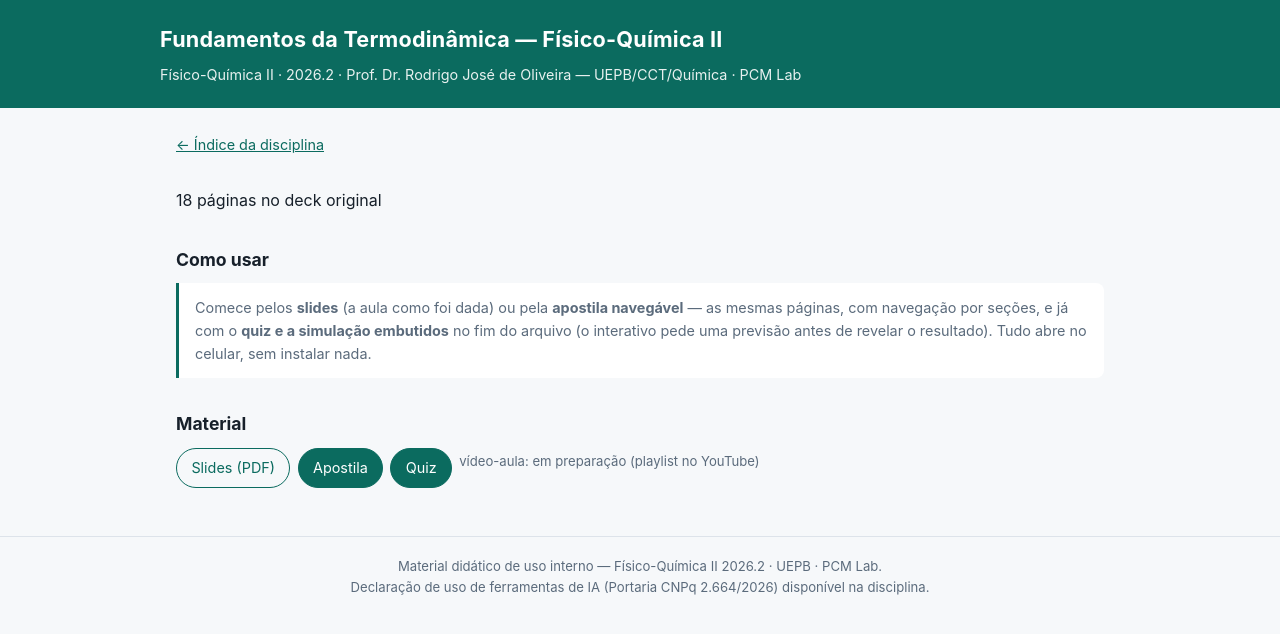
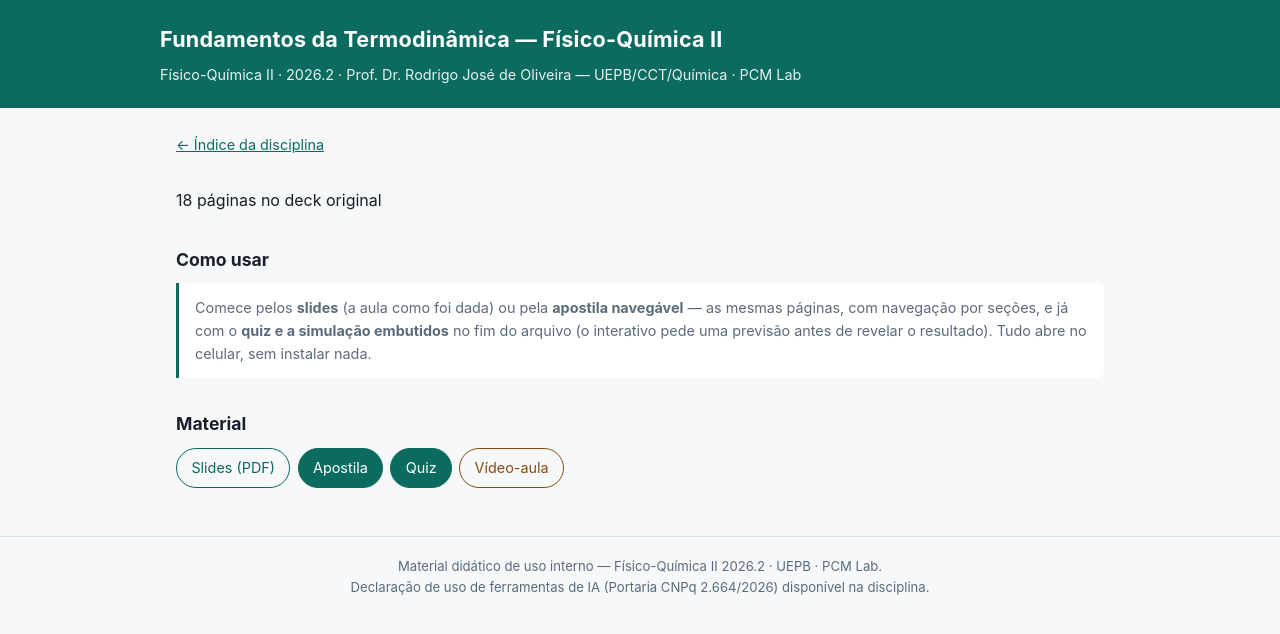
Before and after one commit to pcmlab-uepb/fq2-materiais, a plain HTML site: page aula1-fundamentos/index.html in a window 1280 px wide. Drawn offline with Linux system fonts and the light colour scheme.

Commit message:
video-aula: link da playlist dedicada no YouTube

```diff
--- a/aula1-fundamentos/index.html
+++ b/aula1-fundamentos/index.html
@@ -25,7 +25,7 @@
 <li><a href="slides.pdf" target="_blank">Slides (PDF)</a></li>
 <li><a href="apostila.html" target="_blank" class="primary">Apostila</a></li>
 <li><a href="quiz.html" target="_blank" class="primary">Quiz</a></li>
-<li><span class="tag">vídeo-aula: em preparação (playlist no YouTube)</span></li>
+<li><a href="https://www.youtube.com/playlist?list=PLfnu0wYzAe0Q" target="_blank" class="sim">Vídeo-aula</a></li>
 </ul>
 
 
```
